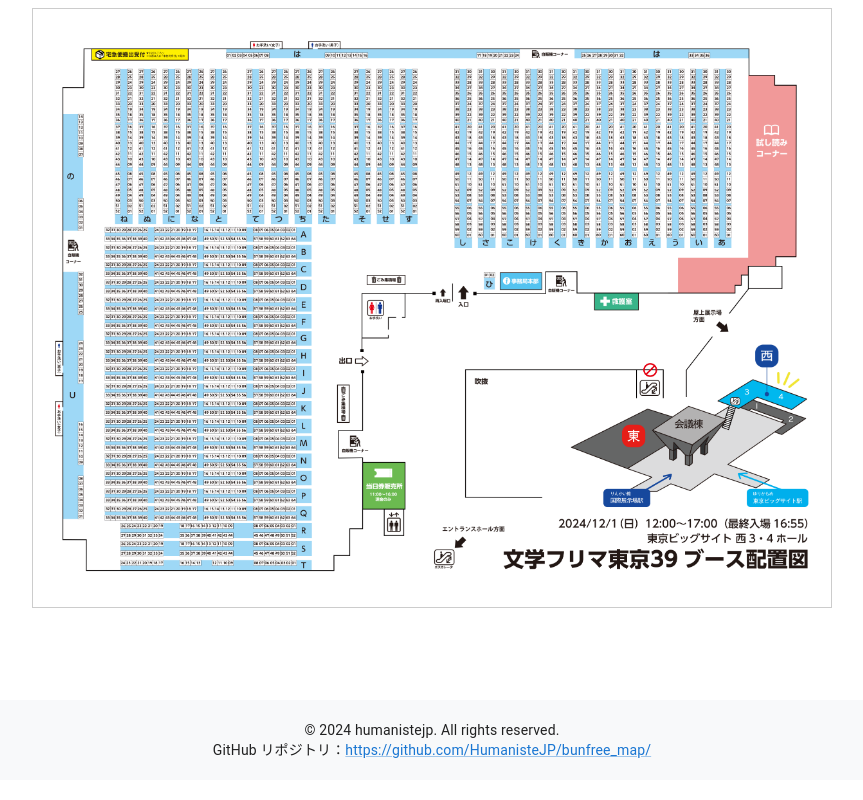
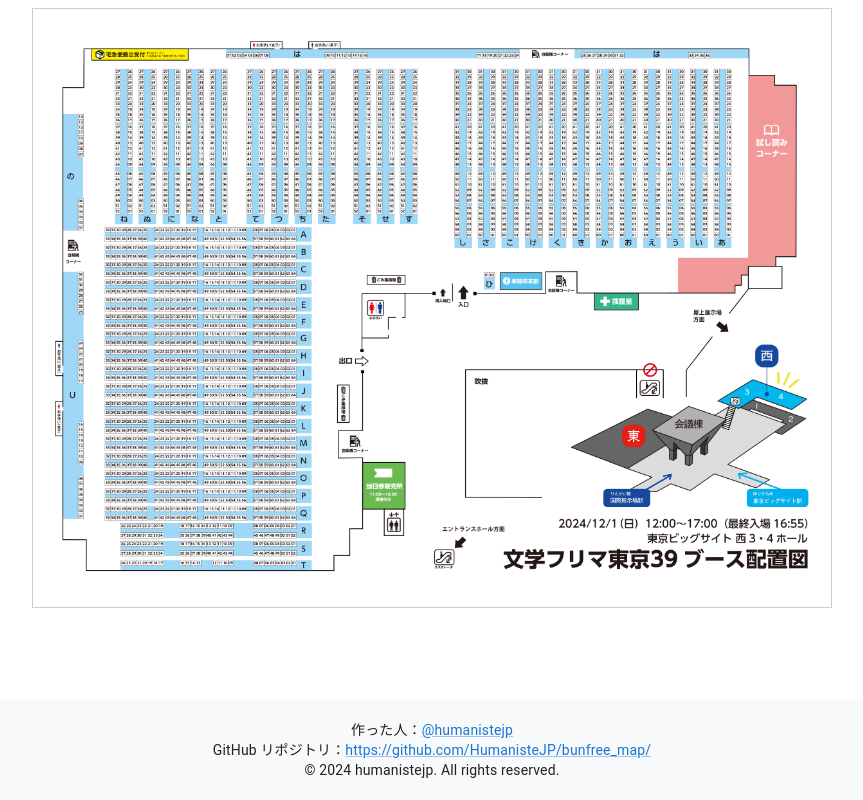
Before and after one commit to HumanisteJP/bunfree_map, a React (Vite) app: page / in a window 1280 px wide. Shown: the part 198-998 px from the top of the page, without its empty margins (208-1071 px from the left). Built offline with nearby package versions, Linux system fonts and the light colour scheme.

Commit message:
作者を明記

```diff
--- a/src/App.jsx
+++ b/src/App.jsx
@@ -178,14 +178,20 @@ const App = () => {
 
       {/* フッター */}
       <footer style={{ marginTop: "40px", padding: "20px", backgroundColor: "#f8f9fa", textAlign: "center" }}>
-        <Typography variant="body2">
-          © 2024 humanistejp. All rights reserved.
+      <Typography variant="body2">
+          作った人：
+          <Link href="https://x.com/humanistejp" target="_blank" rel="noopener noreferrer">
+            @humanistejp
+          </Link>
         </Typography>
         <Typography variant="body2">
           GitHub リポジトリ：
           <Link href="https://github.com/HumanisteJP/bunfree_map/" target="_blank" rel="noopener noreferrer">
             https://github.com/HumanisteJP/bunfree_map/
           </Link>
+        </Typography>
+        <Typography variant="body2">
+          © 2024 humanistejp. All rights reserved.
         </Typography>
       </footer>
 
```
